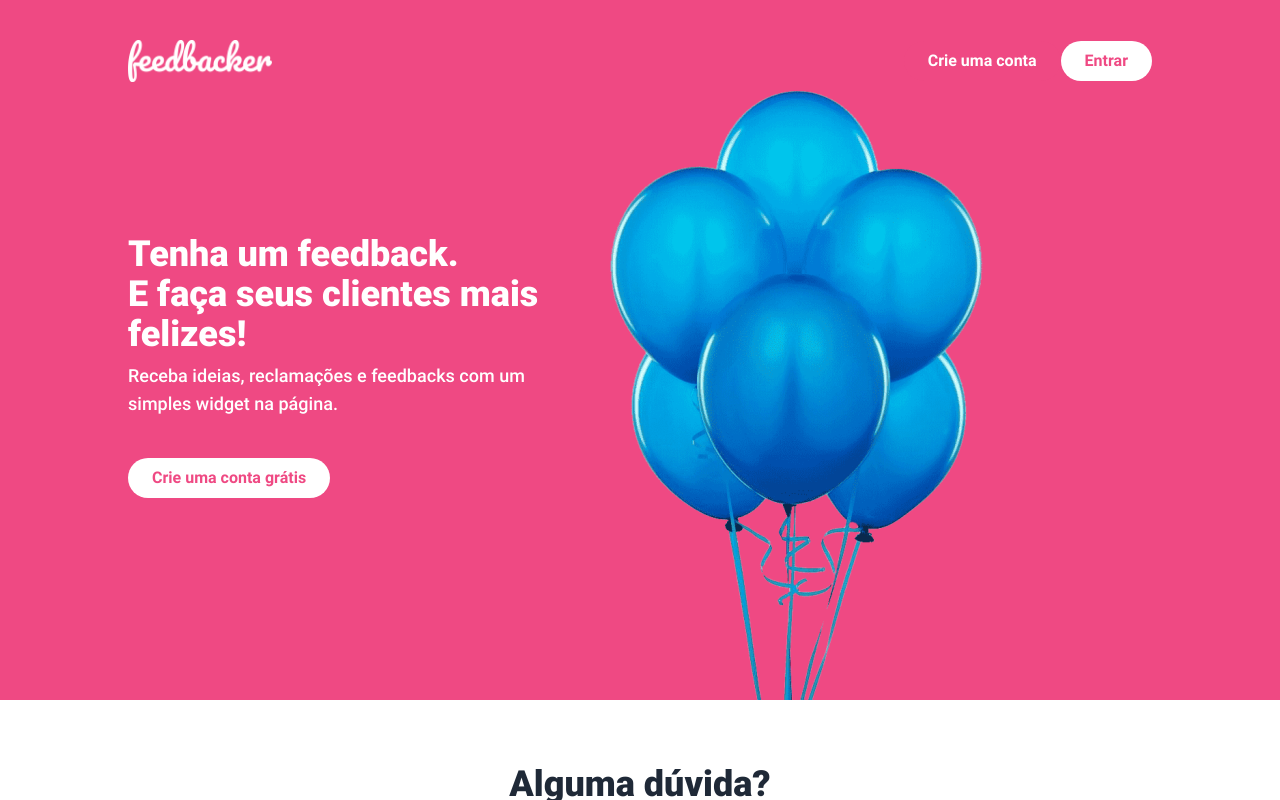
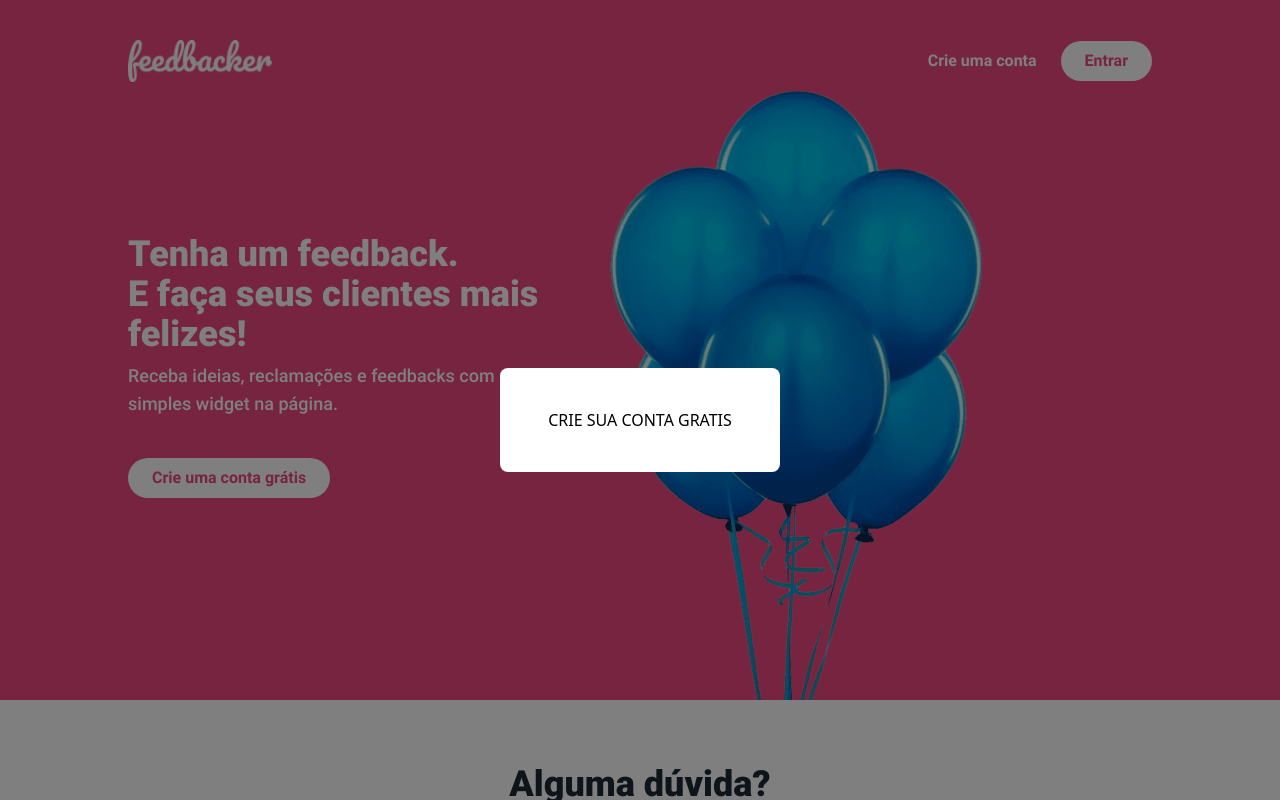
Before and after one commit to IgorRibeiro-S/Feedbacker, a Vue app: page / in a window 1280 px wide. Both pictures are taken after a click on the button "Crie uma conta". Shown: the top 800 px of the page. Built offline with nearby package versions, Linux system fonts and the light colour scheme.

Commit message:
create ModalFactory

```diff
--- a/package.json
+++ b/package.json
@@ -12,6 +12,7 @@
   "dependencies": {
     "animate.css": "^4.1.1",
     "core-js": "^3.8.3",
+    "tiny-emitter": "^2.1.0",
     "vue": "^3.2.13",
     "vue-router": "^4.0.3"
   },
--- a/public/index.html
+++ b/public/index.html
@@ -5,7 +5,7 @@
     <meta http-equiv="X-UA-Compatible" content="IE=edge">
     <meta name="viewport" content="width=device-width,initial-scale=1.0">
     <link rel="icon" href="<%= BASE_URL %>favicon.ico">
-    <title><%= htmlWebpackPlugin.options.title %></title>
+    <title>Feedbacker</title>
   </head>
   <body>
     <noscript>
--- a/src/App.vue
+++ b/src/App.vue
@@ -1,3 +1,13 @@
 <template>
+<div>
+  <modal-factory/>
   <router-view/>
+</div>
 </template>
+<script>
+import ModalFactory from './components/ModalFactory/ModalFactory.vue'
+
+export default {
+  components: { ModalFactory }
+}
+</script>
--- /dev/null
+++ b/src/components/ModalCreateAccount/ModalCreate.vue
@@ -0,0 +1,9 @@
+<template>
+  <h1> CRIE SUA CONTA GRATIS</h1>
+</template>
+
+<script>
+export default {
+
+}
+</script>
--- a/src/components/ModalFactory/ModalFactory.vue
+++ b/src/components/ModalFactory/ModalFactory.vue
@@ -1,7 +1,7 @@
 <template>
   <teleport to="body">
     <div v-if="state.isActive" class="fixed top-0 left-0 z-50 flex items-center justify-center w-full h-full bg-black bg-opacity-50" @click="handleModalToogle({ status: false})">
-        <div class="mt-10 fixed">
+        <div class="mt-10 fixed" :class="state.width" @click.stop>
             <div class="flex flex-col overflow-hidden bg-white rounded-lg animate__animated animate__fadeInDown animate__faster">
                 <div class="flex flex-col px-12 py-10 bg-white">
                     <component :is="state.component"/>
@@ -15,10 +15,17 @@
 
 <script>
 import { reactive } from '@vue/reactivity'
+import { defineAsyncComponent, onBeforeUnmount, onMounted } from '@vue/runtime-core'
+import useModal from '../../hooks/useModal'
+
+const ModalLogin = defineAsyncComponent(() => import('../ModalLogin/ModalLogin.vue'))
+const ModalCreateAccount = defineAsyncComponent(() => import('../ModalCreateAccount/ModalCreate.vue'))
 
 const DEFAULT_WIDTH = 'w-3/4 lg:w-1/3'
 export default {
+  components: { ModalLogin, ModalCreateAccount },
   data () {
+    const modal = useModal()
     const state = reactive({
       isActive: false,
       component: {},
@@ -26,13 +33,27 @@ export default {
       widht: DEFAULT_WIDTH
     })
 
-        function handleModalToogle ({ status }) {
+    onMounted(() => {
+      modal.listen(handleModalToogle)
+    })
 
+    onBeforeUnmount(() => {
+      modal.off(handleModalToogle)
+    })
+
+    function handleModalToogle (payload) {
+      if (payload.status) {
+        state.component = payload.component
+        state.props = payload.props
+        state.widht = payload.widht ?? DEFAULT_WIDTH
+      } else {
+        state.component = {}
+        state.props = {}
+        state.widht = DEFAULT_WIDTH
       }
+      state.isActive = payload.status
+    }
+    return { state, handleModalToogle }
   }
 }
 </script>
-
-<style>
-
-</style>
--- /dev/null
+++ b/src/components/ModalLogin/ModalLogin.vue
@@ -0,0 +1,9 @@
+<template>
+  <h1> MODAL LOGIN</h1>
+</template>
+
+<script>
+export default {
+
+}
+</script>
--- /dev/null
+++ b/src/hooks/useModal.js
@@ -0,0 +1,22 @@
+import bus from '../utils/bus'
+
+const EVENT_NAME = 'modal:toggle'
+
+export default function useModal () {
+  function open (payload = {}) {
+    bus.emit(EVENT_NAME, { status: true, ...payload })
+  }
+
+  function close (payload = {}) {
+    bus.emit(EVENT_NAME, { status: false, ...payload })
+  }
+
+  function listen (fn) {
+    bus.on(EVENT_NAME, fn)
+  }
+
+  function off (fn) {
+    bus.off(EVENT_NAME, fn)
+  }
+  return { open, close, listen, off }
+}
--- /dev/null
+++ b/src/utils/bus.js
@@ -0,0 +1,3 @@
+import Emitter from 'tiny-emitter'
+
+export default new Emitter()
--- a/src/views/Home/CustomHeader.vue
+++ b/src/views/Home/CustomHeader.vue
@@ -6,8 +6,8 @@
           <img class="w-full" src="../../assets/logo_white.png" alt="logo">
         </div>
         <div class="flex">
-          <button class="px-6 py-2 text-center text-white font-bold bg-brand-main rounded-full focus:outline-none">Crie uma conta</button>
-          <button class="px-6 py-2 text-center text-brand-main font-bold bg-white rounded-full focus:outline-none">Entrar</button>
+          <button @click= "() => emit('create-account')" class="px-6 py-2 text-center text-white font-bold bg-brand-main rounded-full focus:outline-none">Crie uma conta</button>
+          <button @click= "() => emit('login')" class="px-6 py-2 text-center text-brand-main font-bold bg-white rounded-full focus:outline-none">Entrar</button>
         </div>
         </div>
         <div class="flex flex-col mt-28 ">
@@ -29,7 +29,8 @@
 </template>
 <script>
 export default {
-  data () {
+  setup (_, { emit }) {
+    return { emit }
   }
 }
 </script>
--- a/src/views/Home/HomeView.vue
+++ b/src/views/Home/HomeView.vue
@@ -1,4 +1,5 @@
 <template>
+<div>
   <CustomHeader
   @create-account="handleAccountCreate"
   @login="handleLogin"
@@ -9,12 +10,15 @@
       Feedbacker &copy;2022 Copyright
     </p>
   </div>
+</div>
 </template>
 <script>
 import { onMounted } from 'vue'
 import { useRouter } from 'vue-router'
 import ContactView from './ContactView.vue'
 import CustomHeader from './CustomHeader.vue'
+import useModal from '../../hooks/useModal'
+
 export default {
   components: {
     ContactView,
@@ -22,7 +26,7 @@ export default {
   },
   data () {
     const router = useRouter()
-
+    const modal = useModal()
     onMounted(() => {
       const token = window.localStorage.getItem('token')
       if (token) {
@@ -30,8 +34,16 @@ export default {
       }
     })
 
-    function handleLogin () {}
-    function handleAccountCreate () {}
+    function handleLogin () {
+      modal.open({
+        component: 'ModalLogin'
+      })
+    }
+    function handleAccountCreate () {
+      modal.open({
+        component: 'ModalCreateAccount'
+      })
+    }
 
     return {
       handleLogin,
```
Also changed, not shown: 2 other files (tests, documents, lock files or other folders). Lines whose indentation alone changed are shown as unchanged.
